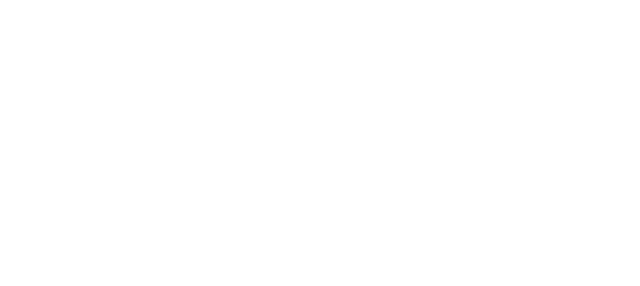
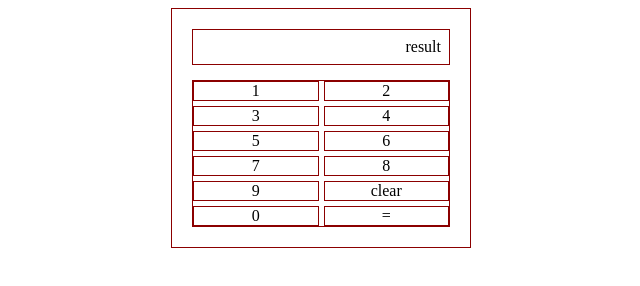
Before and after one commit to jessna96/calculator, a website with bundled scripts: page index.html in a window 1280 px wide. Shown: the whole page, without its empty margins (319-959 px from the left). Built offline with nearby package versions, Linux system fonts and the light colour scheme.

Commit message:
get ramda, create basic html and start on css

```diff
--- a/index.html
+++ b/index.html
@@ -5,10 +5,12 @@
           content="width=device-width, user-scalable=no, initial-scale=1.0, maximum-scale=1.0, minimum-scale=1.0">
     <meta http-equiv="X-UA-Compatible" content="ie=edge">
     <link rel="stylesheet" href="style.css">
-    <script src="script.js" defer></script>
+    <script type="module" src="script.js" defer></script>
     <title>Calculator</title>
 </head>
 <body>
+    <div id="app">
 
+    </div>
 </body>
 </html>
--- a/script.js
+++ b/script.js
@@ -0,0 +1,42 @@
+import {add, subtract, multiply, divide} from "./node_modules/ramda/es/index.js";
+import {range, map} from "./node_modules/ramda/es/index.js";
+
+
+const operatorToWord = {
+    '+': add,
+    '-': subtract,
+    '*': multiply,
+    '/': divide
+}
+
+const calc = (operator, nr1, nr2) => {
+    return operatorToWord[operator](nr1, nr2);
+}
+
+const render = () => {
+    document.querySelector('#app').innerHTML = getHTML();
+}
+
+const calc_display = () => `<div class="calc_display">result</div>`;
+const calc_buttons = () => {
+    const buttonList = map((item) => {
+        const content = item === 10 ? 'clear' :
+                        (item === 11 ? 0 :
+                        (item === 12 ? '=' : item));
+        return `<div class="calc_btn">${content}</div>`
+    }, range(1, 13));
+    return `<div class="calc_button_container">${buttonList.join('')}</div>`;
+}
+
+const calcBody = () => `<div class="calc_body">
+            ${calc_display()}
+            ${calc_buttons()}
+            </div`;
+
+const getHTML = () => {
+    return `<div id="container">
+            ${calcBody()}
+        </div>`
+}
+
+render();
--- a/style.css
+++ b/style.css
@@ -0,0 +1,41 @@
+#app {
+    box-sizing: border-box;
+}
+
+*, *::before, *::after {
+    box-sizing: inherit;
+}
+
+#container {
+    margin: 0 auto;
+    display: flex;
+}
+
+#container div {
+    border: 1px solid darkred;
+}
+
+.calc_body {
+    margin: 0 auto;
+    padding: 20px;
+    width: 300px;
+    display: flex;
+    flex-direction: column;
+    gap: 15px;
+}
+
+.calc_display {
+    padding: 0.5em;
+    text-align: right;
+}
+
+.calc_button_container {
+    display: flex;
+    flex-wrap: wrap;
+    gap: 5px;
+}
+
+.calc_btn {
+    flex: 1 1 33%;
+    text-align: center;
+}
```
Also changed, not shown: package.json (added, +23 -0 lines), 1 other file.
